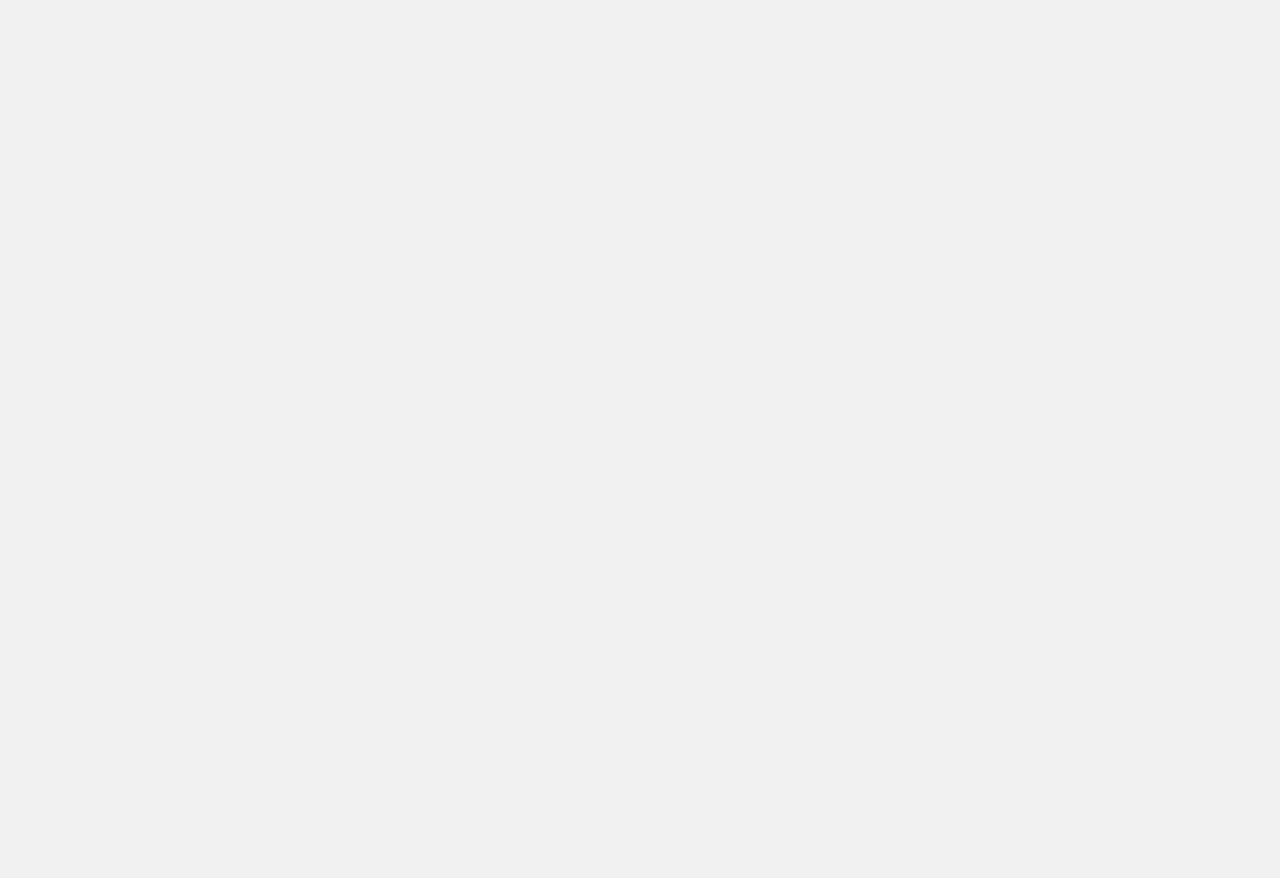
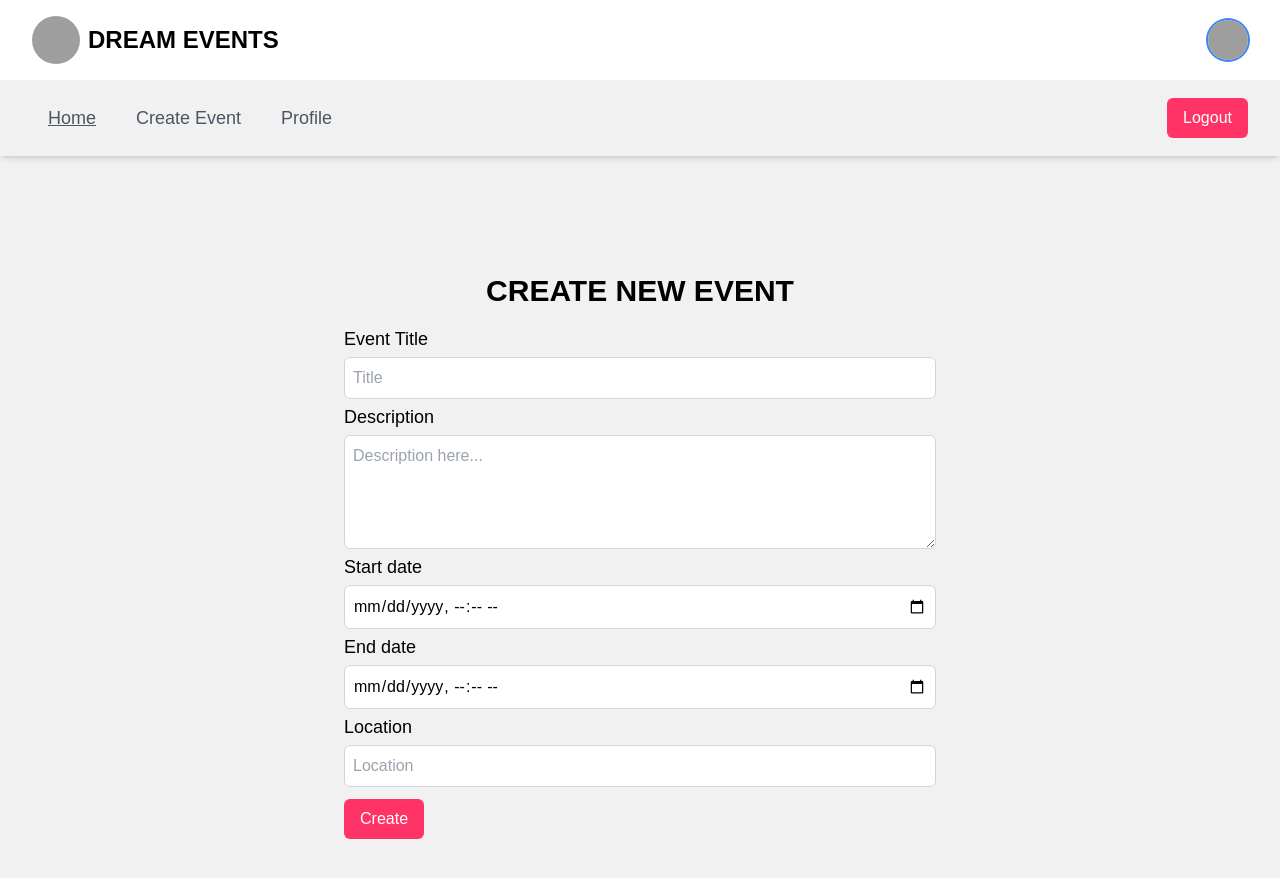
Before and after one commit to abdulkadershohan/gain-solutions-task-2, a React (Create React App) app: page /new-event in a window 1280 px wide. Before the commit this address had no page. Shown: the top 878 px of the page. Before the commit the page ends 800 px from the top, so only its background shows below. Built offline with nearby package versions, Linux system fonts and the light colour scheme; sample sign-in values are in the browser's storage; grey boxes are pictures that could not be loaded.

Commit message:
create events

```diff
--- a/server/db.json
+++ b/server/db.json
@@ -11,15 +11,19 @@
   ],
   "events": [
     {
-      "id": 1,
-      "title": "Event 1",
-      "description": "This is event 1",
-      "start_date": "2021-05-05T00:00:00.000Z",
-      "end_date": "2021-05-05T00:00:00.000Z",
-      "location": "Dhaka, Bangladesh",
-      "createdAt": "2021-05-05T00:00:00.000Z",
-      "updatedAt": "2021-05-05T00:00:00.000Z",
-      "createdBy": 1
+      "title": "1",
+      "description": "1",
+      "start_date": "2023-08-04T16:38",
+      "end_date": "2023-08-23T16:38",
+      "location": "1",
+      "createdBy": {
+        "email": "abdulkadirshohan@gmail.com",
+        "name": "Abdul Kader",
+        "profileImage": "https://img.freepik.com/free-photo/bohemian-man-with-his-arms-crossed_1368-3542.jpg?w=740&t=st=1691230522~exp=1691231122~hmac=bdc28ba53f29c70ec86ce432a9151fb102a9390a826908e336bf01cd32ef53cf",
+        "phoneNumber": "+8801766614798",
+        "id": 1
+      },
+      "id": 1
     }
   ]
 }
--- a/src/components/form/event/NewEventForm.jsx
+++ b/src/components/form/event/NewEventForm.jsx
@@ -1,7 +1,16 @@
 import React, { useState } from "react";
+import { useSelector } from "react-redux";
+import { useNavigate } from "react-router-dom";
+import { useCreateEventMutation } from "../../../features/event/eventApi";
 import { Button, Input } from "../../../utils";
+import Toastify from "../../../utils/Toastify";
 
 export default function NewEventForm() {
+    const [createEvent, { isLoading, isSuccess, isError, error }] = useCreateEventMutation()
+    const auth = useSelector((state) => state.auth);
+    console.log(auth)
+
+    const navigate = useNavigate()
     const [title, setTitle] = useState('')
     const [description, setDdescription] = useState('')
     const [start_date, setStartDate] = useState('')
@@ -10,10 +19,30 @@ export default function NewEventForm() {
     const handleSubmit = (e) => {
         e.preventDefault()
         const body = {
-            title, description, start_date, end_date, location
+            title, description, start_date, end_date, location,
+            createdBy: auth?.user
         }
-        console.log(body)
+        createEvent(body)
     }
+    React.useEffect(() => {
+        if (isSuccess) {
+            Toastify({
+                type: "success",
+                message: "Event Created"
+            })
+            // navigate('/')
+        }
+    }, [isSuccess, navigate])
+    React.useEffect(() => {
+        if (isError) {
+            Toastify({
+                type: "error",
+                message: error.data
+            })
+            console.log(error)
+
+        }
+    }, [isError, error])
     return (
         <form onSubmit={handleSubmit}
             className="w-full md:w-1/2 px-4"
--- a/src/components/navbar/Navbar.jsx
+++ b/src/components/navbar/Navbar.jsx
@@ -14,7 +14,7 @@ const navbardata = [
     {
         id: 2,
         title: 'Create Event',
-        url: '/event'
+        url: '/new-event'
     },
     {
         id: 3,
--- /dev/null
+++ b/src/features/event/eventApi.js
@@ -0,0 +1,48 @@
+import { apiSlice } from "../api/apiSlice";
+
+export const eventApi = apiSlice.injectEndpoints({
+    endpoints: (builder) => ({
+        getAllEvents: builder.query({
+            query: () => ({
+                url: '/events',
+                method: 'GET',
+            })
+        }),
+        getEventsById: builder.query({
+            query: (id) => ({
+                url: `/events/${id}`,
+                method: 'GET',
+            }),
+            //  providesTags: (result, error, arg) => [{ type: 'video', id: arg }]
+        }),
+        createEvent: builder.mutation({
+            query: (body) => ({
+                url: '/events',
+                method: 'POST',
+                body,
+            }),
+            //  pessimistic update
+            async onQueryStarted(arg, { queryFulfilled, dispatch }) {
+                try {
+                    const event = await queryFulfilled;
+                    // pessimistically update the cache
+                    if (event?.data?.id) {
+                        dispatch(
+                            apiSlice.util.updateQueryData(
+                                "getAllEvents",
+                                undefined,
+                                (draft) => {
+                                    draft.push(event?.data);
+                                }
+                            )
+                        );
+                    }
+                }
+                catch (err) {
+                }
+            },
+        }),
+
+    }),
+});
+export const { useCreateEventMutation } = eventApi;
--- a/src/routes/UserRoutes.jsx
+++ b/src/routes/UserRoutes.jsx
@@ -41,7 +41,7 @@ export default function UserRoutes() {
                 />
 
                 <Route path="/" element={<PrivateRoute><Home /></PrivateRoute>} />
-                <Route path="/event" element={<PrivateRoute><NewEvents /></PrivateRoute>} />
+                <Route path="/new-event" element={<PrivateRoute><NewEvents /></PrivateRoute>} />
                 <Route path="/profile" element={<PrivateRoute><UserProfile /></PrivateRoute>} />
             </Routes>
         </Router>
```
